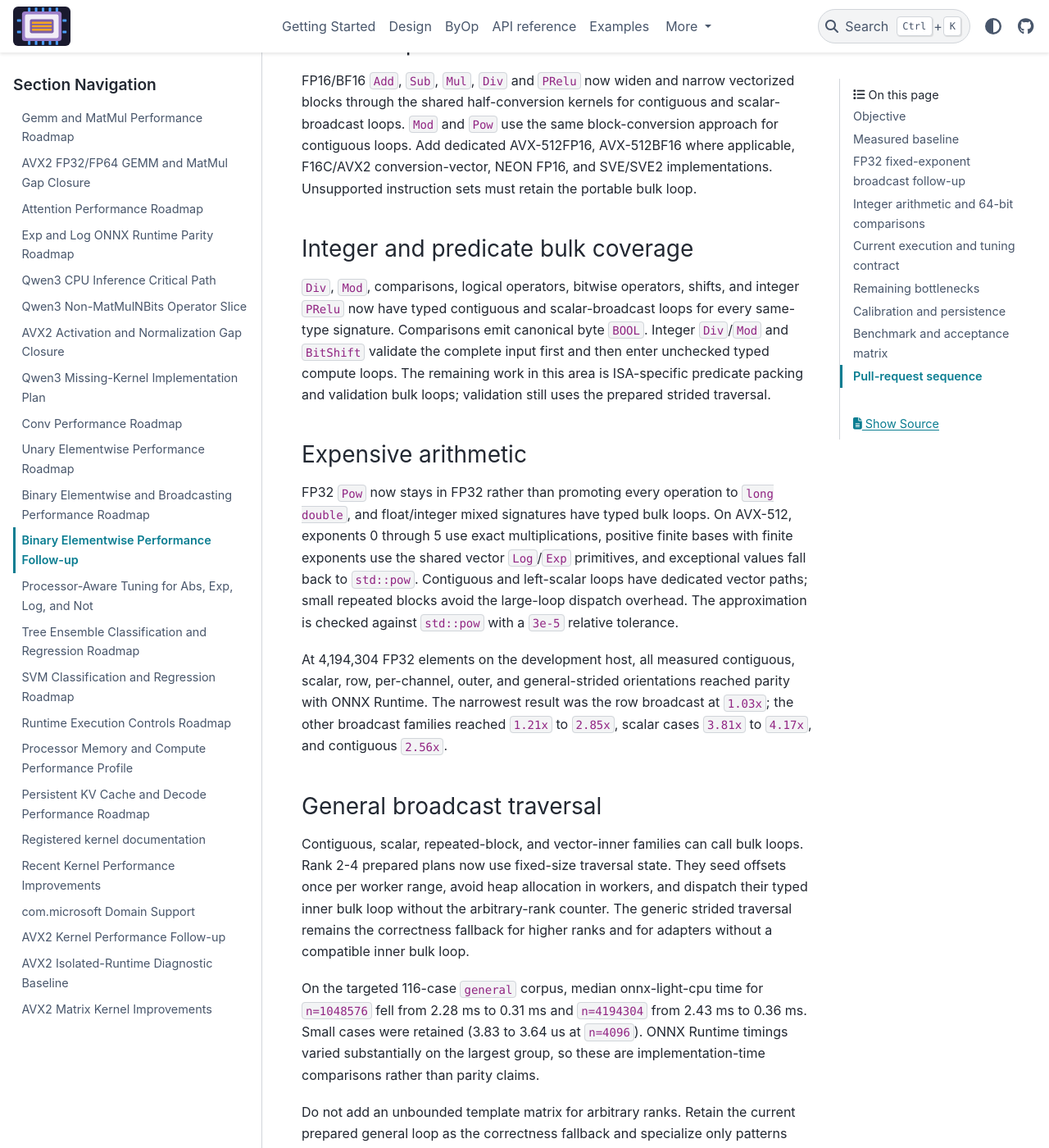
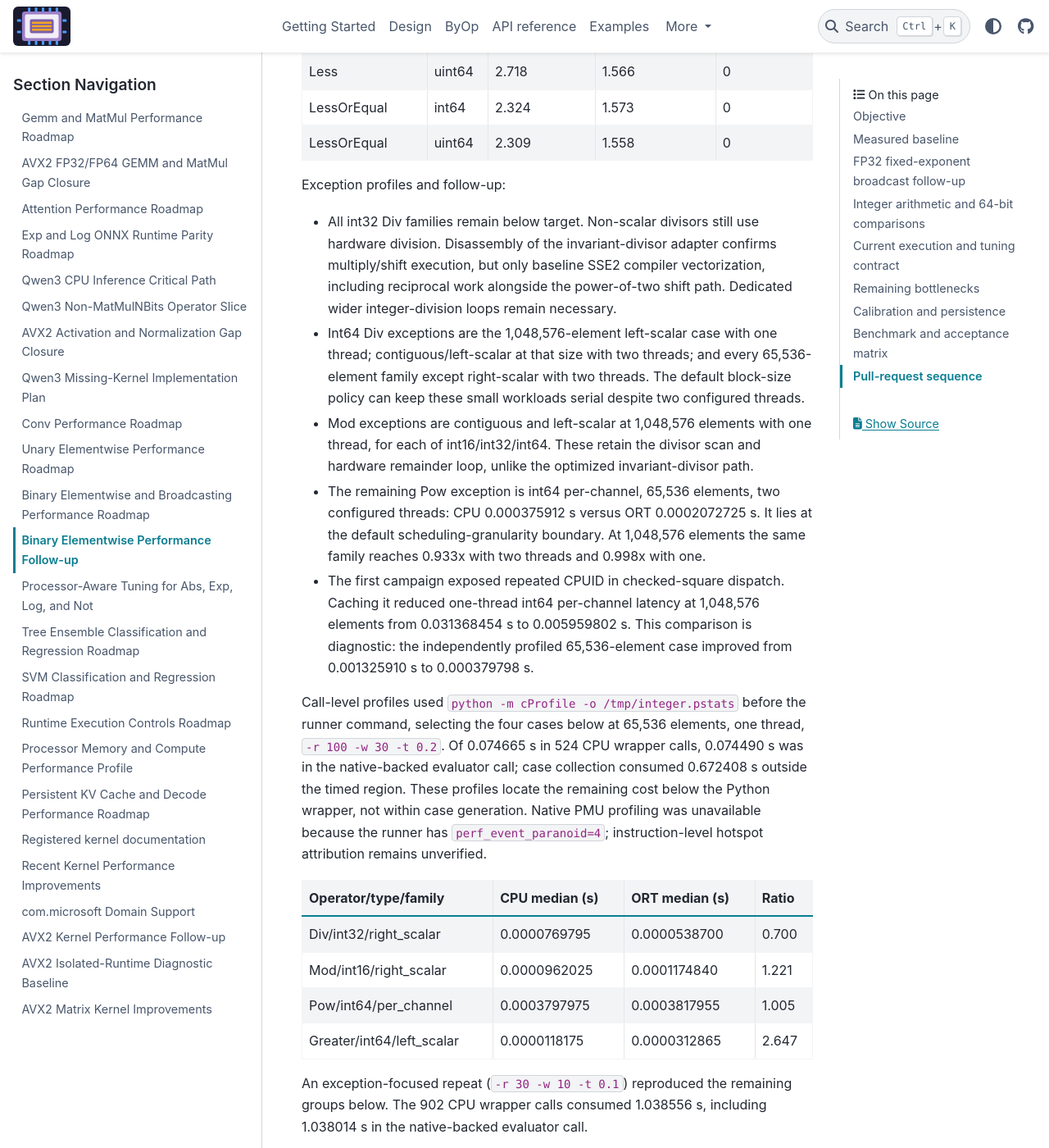
Before and after one commit to xadupre/onnx-light-cpu, a Sphinx documentation site: the page built from docs/next_steps/2026/2026_08_binary_elementwise_performance.rst, in a window 1280 px wide and 1400 px high, scrolled down 4233 px. Shown: the whole window at 82% size. Built offline with Sphinx 7.4.7 and the PyData theme 0.15.4, drawn with Linux system fonts in a browser that asks for light colours; pages that are not in the unit, such as notebooks, are missing from menus; some of the changed text lies outside the part shown.

Commit message:
Document integer parity measurements and profiled remaining exceptions
Co-authored-by: xadupre <22452781+xadupre@users.noreply.github.com>

```diff
--- a/docs/next_steps/2026/2026_08_binary_elementwise_performance.rst
+++ b/docs/next_steps/2026/2026_08_binary_elementwise_performance.rst
@@ -121,6 +121,103 @@ does not satisfy the runner's complete-matrix gate; inspect its per-case
 ``speedup`` values against 0.9 and retain profiles for remaining exceptions.
 Integer Mod benchmark fixtures use the released opset-13 schema, whose integer
 semantics are unchanged in Mod-28. Correctness fixtures retain the latest opset.
+
+2026-09-17 diagnostic campaign
+~~~~~~~~~~~~~~~~~~~~~~~~~~~~~
+
+Revision ``1991b23`` was measured on an AMD EPYC 9V74 VM with two physical
+cores, affinity ``0-3``, GCC Release/AUTO dispatch, onnx-light 0.1.27, and ORT
+1.30.0. The 420 comparable rows cover 65,536 and 1,048,576 output elements,
+all seven families, and one/two configured threads. Recording confirmed the
+integer arithmetic adapters and AVX-512 comparison kernels. There were no
+unsupported cases. Median speedup was **2.017x**, but **44 rows remained below
+0.9x**: this is not a completed parity gate or a dedicated-machine result.
+The longer four-size campaign was stopped without publishing partial results.
+
+.. code-block:: bash
+
+   PYTHONPATH="$PWD" python tools/benchmark_binary_parity.py --no-calibrate \
+       --case '^test_cpu_(pow|div|mod)_v[0-9]+_.*_int(16|32|64)x.*_n(65536|1048576)_benchmark$' \
+       --case '^test_cpu_(greater|greaterorequal|less|lessorequal)_v[0-9]+_.*_(int64|uint64)x.*_n(65536|1048576)_benchmark$' \
+       --threads 1 --threads physical --cpus 0-3 \
+       -r 30 -w 10 -t 0.05 --output /tmp/integer-binary-final.json
+
+Each row below summarizes 28 measurements; ratios are ORT/CPU median latency.
+
+.. csv-table::
+   :header: "Operator", "Type", "Median ratio", "Minimum ratio", "Below 0.9x"
+
+   Div, int32, 0.450, 0.397, 28
+   Div, int64, 1.025, 0.599, 9
+   Mod, int16, 1.041, 0.878, 2
+   Mod, int32, 1.035, 0.880, 2
+   Mod, int64, 1.045, 0.893, 2
+   Pow, int32, 5.152, 1.002, 0
+   Pow, int64, 4.940, 0.551, 1
+   Greater, int64, 2.146, 1.524, 0
+   Greater, uint64, 2.258, 1.563, 0
+   GreaterOrEqual, int64, 2.359, 1.598, 0
+   GreaterOrEqual, uint64, 2.580, 1.492, 0
+   Less, int64, 2.539, 1.530, 0
+   Less, uint64, 2.718, 1.566, 0
+   LessOrEqual, int64, 2.324, 1.573, 0
+   LessOrEqual, uint64, 2.309, 1.558, 0
+
+Exception profiles and follow-up:
+
+* All int32 Div families remain below target. Non-scalar divisors still use
+  hardware division. Disassembly of the invariant-divisor adapter confirms
+  multiply/shift execution, but only baseline SSE2 compiler vectorization,
+  including reciprocal work alongside the power-of-two shift path. Dedicated
+  wider integer-division loops remain necessary.
+* Int64 Div exceptions are the 1,048,576-element left-scalar case with one
+  thread; contiguous/left-scalar at that size with two threads; and every
+  65,536-element family except right-scalar with two threads. The default
+  block-size policy can keep these small workloads serial despite two
+  configured threads.
+* Mod exceptions are contiguous and left-scalar at 1,048,576 elements with one
+  thread, for each of int16/int32/int64. These retain the divisor scan and
+  hardware remainder loop, unlike the optimized invariant-divisor path.
+* The remaining Pow exception is int64 per-channel, 65,536 elements, two
+  configured threads: CPU 0.000375912 s versus ORT 0.0002072725 s. It lies at
+  the default scheduling-granularity boundary. At 1,048,576 elements the same
+  family reaches 0.933x with two threads and 0.998x with one.
+* The first campaign exposed repeated CPUID in checked-square dispatch.
+  Caching it reduced one-thread int64 per-channel latency at 1,048,576
+  elements from 0.031368454 s to 0.005959802 s. This comparison is diagnostic:
+  the independently profiled 65,536-element case improved from 0.001325910 s
+  to 0.000379798 s.
+
+Call-level profiles used ``python -m cProfile -o /tmp/integer.pstats`` before
+the runner command, selecting the four cases below at 65,536 elements, one
+thread, ``-r 100 -w 30 -t 0.2``. Of 0.074665 s in 524 CPU wrapper calls,
+0.074490 s was in the native-backed evaluator call; case collection consumed
+0.672408 s outside the timed region. These profiles locate the remaining
+cost below the Python wrapper, not within case generation. Native PMU
+profiling was unavailable because the runner has ``perf_event_paranoid=4``;
+instruction-level hotspot attribution remains unverified.
+
+.. csv-table::
+   :header: "Operator/type/family", "CPU median (s)", "ORT median (s)", "Ratio"
+
+   Div/int32/right_scalar, 0.0000769795, 0.0000538700, 0.700
+   Mod/int16/right_scalar, 0.0000962025, 0.0001174840, 1.221
+   Pow/int64/per_channel, 0.0003797975, 0.0003817955, 1.005
+   Greater/int64/left_scalar, 0.0000118175, 0.0000312865, 2.647
+
+An exception-focused repeat (``-r 30 -w 10 -t 0.1``) reproduced the remaining
+groups below. The 902 CPU wrapper calls consumed 1.038556 s, including
+1.038014 s in the native-backed evaluator call.
+
+.. csv-table::
+   :header: "Operator/type/family", "Elements", "Threads", "CPU median (s)", "ORT median (s)", "Ratio"
+
+   Div/int32/left_scalar, 65536, 2, 0.0001487200, 0.0000709755, 0.477
+   Div/int64/left_scalar, 65536, 2, 0.0001684095, 0.0001050000, 0.623
+   Mod/int16/contiguous, 1048576, 1, 0.0023085260, 0.0020299580, 0.879
+   Mod/int32/contiguous, 1048576, 1, 0.0023076340, 0.0020325315, 0.881
+   Mod/int64/contiguous, 1048576, 1, 0.0026062220, 0.0023398920, 0.898
+   Pow/int64/per_channel, 65536, 2, 0.0003763575, 0.0002096610, 0.557
 
 Current execution and tuning contract
 -------------------------------------
```
